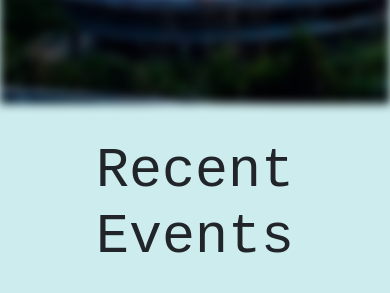
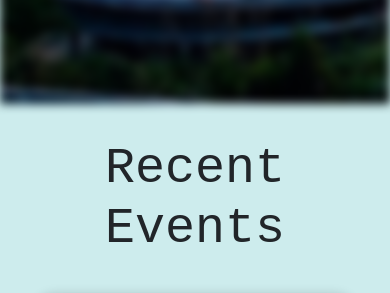
Before and after one commit to Keshav7104/coding-club, a React (Create React App) app: page / in a window 390 px wide. Shown: the part 820-1113 px from the top of the page. Built offline with nearby package versions, Linux system fonts and the light colour scheme; a web font is replaced by a local one.

Commit message:
changed font size of headings

```diff
--- a/src/Components/Cards/head.scss
+++ b/src/Components/Cards/head.scss
@@ -24,7 +24,7 @@
     .head {
         margin-top: 1%;
         margin-bottom: 1%;
-        font-size: 55px;
+        font-size: 50px;
         font-weight: 40px;
     }
 }
```
